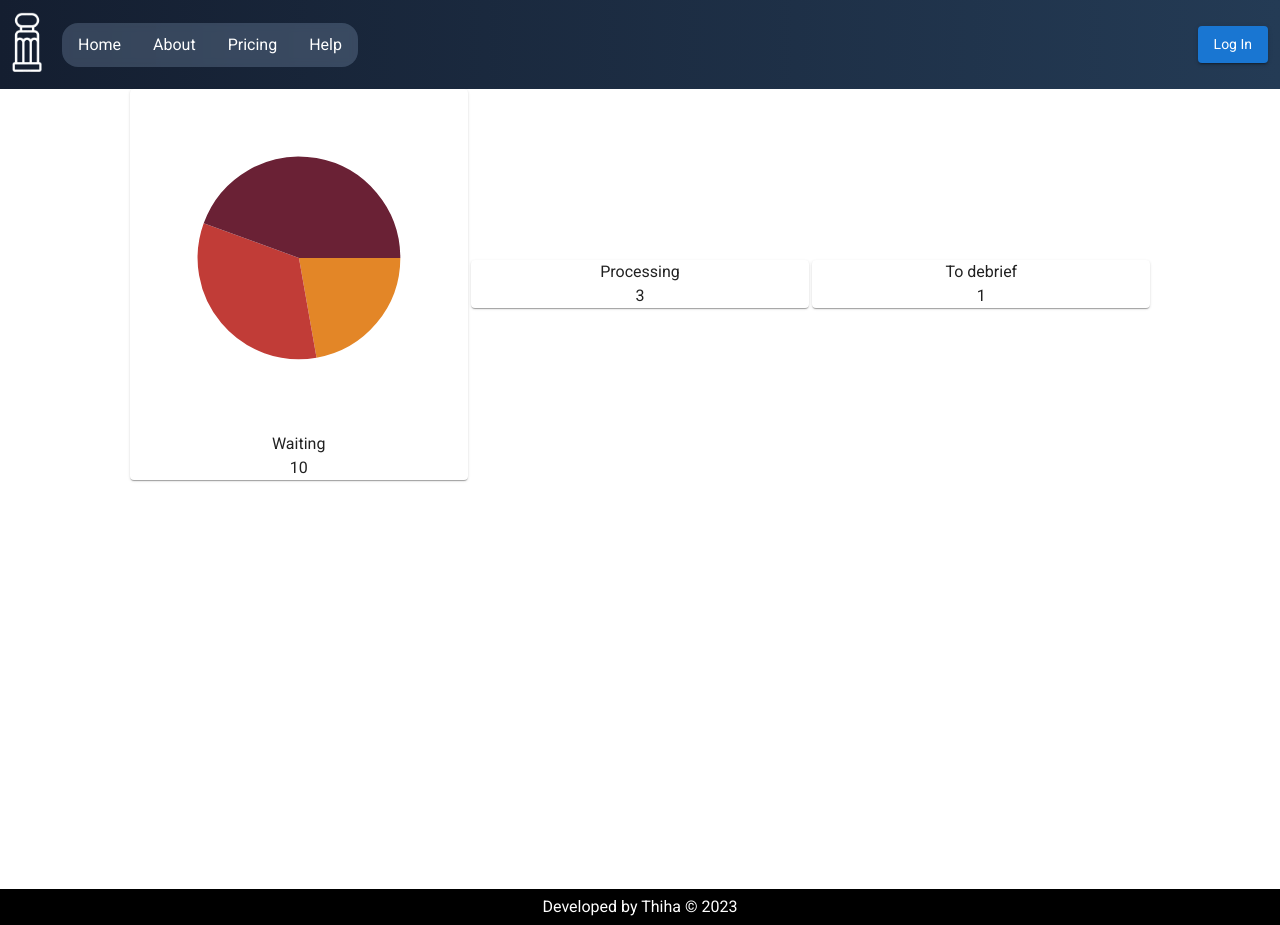
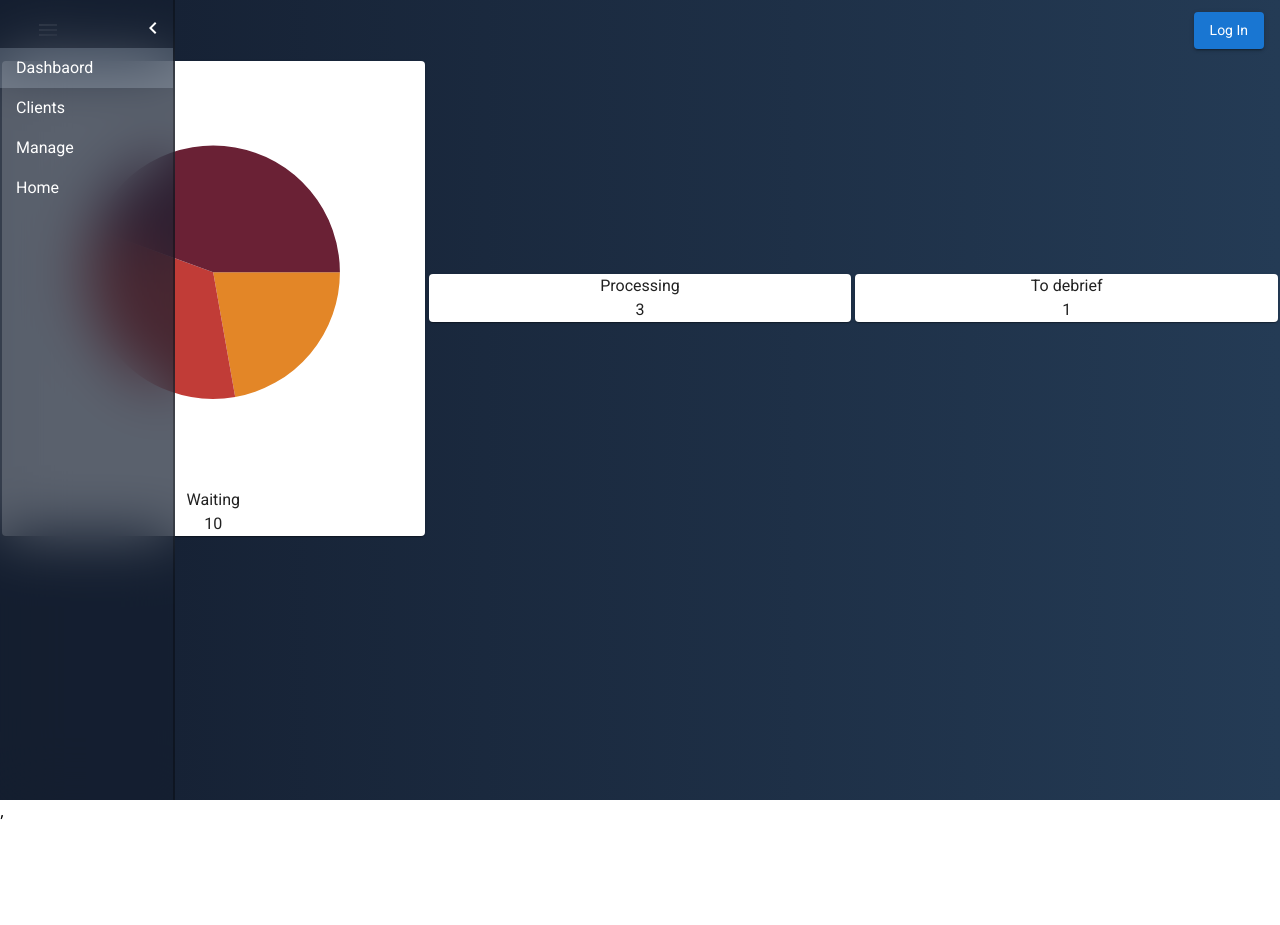
Before and after one commit to ninnroot/artsshaker, a Next.js app: page /dashboard in a window 1280 px wide. After the commit the page ends 822 px from the top, so only its background shows below. Built offline with nearby package versions, Linux system fonts and the light colour scheme; no server answers; a web font is replaced by a local one.

Commit message:
created a sidebar on the dasboard page

```diff
--- /dev/null
+++ b/src/components/dashboard/SideBar.tsx
@@ -0,0 +1,82 @@
+import {
+  ChevronLeft,
+  ChevronRight,
+  InboxRounded,
+  Home,
+} from '@mui/icons-material';
+import {
+  Drawer,
+  IconButton,
+  Divider,
+  List,
+  ListItem,
+  ListItemButton,
+  ListItemIcon,
+  ListItemText,
+  Typography,
+} from '@mui/material';
+import Link from 'next/link';
+import { useRouter } from 'next/router';
+import React, { useEffect, useState } from 'react';
+
+interface ISideBarProps {
+  onChevronClick?: any;
+  menuIsOpen: boolean;
+}
+
+const SideBar: React.FunctionComponent<ISideBarProps> = ({
+  onChevronClick,
+  menuIsOpen,
+}) => {
+  const router = useRouter();
+
+  const [selectedHref, setSelectedHref] = useState(router.pathname);
+  useEffect(() => {
+    setSelectedHref(router.pathname);
+    console.log(router.pathname);
+  }, [router.pathname]);
+
+  const menuItems = [
+    { displayText: 'Dashbaord', href: '/dashboard' },
+    { displayText: 'Clients', href: '/clients' },
+    { displayText: 'Manage', href: '/' },
+    { displayText: 'Home', href: '/' },
+  ];
+
+  return (
+    <Drawer
+      variant="persistent"
+      open={menuIsOpen}
+      PaperProps={{
+        sx: {
+          background: 'rgb(20, 30, 48, 0.7)',
+          borderRight: 'solid rgba(0,0,0,0.3) 2px',
+          backdropFilter: 'blur(30px)',
+        },
+      }}
+    >
+      <List className="text-white">
+        <div className="flex items-end justify-end" onClick={onChevronClick}>
+          <IconButton className="text-white">
+            {menuIsOpen ? <ChevronLeft /> : <ChevronRight />}
+          </IconButton>
+        </div>
+        {menuItems.map((c) => (
+          <Link href={c.href}>
+            {selectedHref === c.href ? (
+              <ListItem className="flex gap-2 bg-blue-100 bg-opacity-20 pr-20">
+                <Typography>{c.displayText}</Typography>
+              </ListItem>
+            ) : (
+              <ListItem className="flex gap-2 pr-20 hover:bg-blue-100 hover:bg-opacity-20">
+                <Typography>{c.displayText}</Typography>
+              </ListItem>
+            )}
+          </Link>
+        ))}
+      </List>
+    </Drawer>
+  );
+};
+
+export default SideBar;
--- /dev/null
+++ b/src/components/dashboard/TopBar.tsx
@@ -0,0 +1,29 @@
+import { MenuOutlined } from '@mui/icons-material';
+import { Button, Typography } from '@mui/material';
+import { signIn, useSession } from 'next-auth/react';
+import React from 'react';
+import LoginAvatar from '../navigation/LoginAvatar';
+
+interface ITopBarProps {
+    onMenuClick?: any;
+}
+
+const TopBar: React.FunctionComponent<ITopBarProps> = ({onMenuClick}) => {
+  const session = useSession();
+  return (
+    <nav className="flex justify-between items-center text-white p-4 py-3">
+    <Button onClick={onMenuClick} className="text-white">
+      <MenuOutlined ></MenuOutlined>
+    </Button>
+      {session.data?.user ? (
+        <LoginAvatar user={session.data.user}></LoginAvatar>
+      ) : (
+        <Button variant="contained" onClick={(e) => signIn()}>
+          <Typography variant="button">Log In</Typography>
+        </Button>
+      )}
+    </nav>
+  );
+};
+
+export default TopBar;
--- a/src/pages/_app.tsx
+++ b/src/pages/_app.tsx
@@ -29,7 +29,7 @@ export default function App({
   });
   const getLayout = Component.getLayout || ((page) => page);
   const getContent = () => {
-    if (appProps.router.pathname.startsWith('/u')) {
+    if (appProps.router.pathname.startsWith('/u') || appProps.router.pathname.startsWith("/dashboard")) {
       return getLayout(
         <SessionProvider session={pageProps.session}>
           <ThemeProvider theme={theme}>
--- a/src/pages/dashboard/index.tsx
+++ b/src/pages/dashboard/index.tsx
@@ -1,11 +1,16 @@
 import InsightPanel from '@/components/dashboard/InsightPanel';
-import React from 'react';
+import SideBar from '@/components/dashboard/SideBar';
+import TopBar from '@/components/dashboard/TopBar';
+import React, { useState } from 'react';
 
 const Dashboard: React.FunctionComponent = () => {
+  const [menuIsOpen, setMenuIsOpen] = useState(true)
   return (
     <>
-      <div className="flex h-[100vh] flex-row justify-center">
-        <div className="w-[100%] sm:w-[80%]">
+      <div className="flex h-[100vh] flex-row justify-center bg-gradient-to-r from-gradient-asteroidFrom to-gradient-asteroidTo">
+        <div className="w-[100%]">
+          <TopBar onMenuClick={()=>setMenuIsOpen(true)}></TopBar>
+          <SideBar menuIsOpen={menuIsOpen} onChevronClick={() => setMenuIsOpen(false)} ></SideBar>
           <InsightPanel></InsightPanel>
         </div>
       </div>
```
